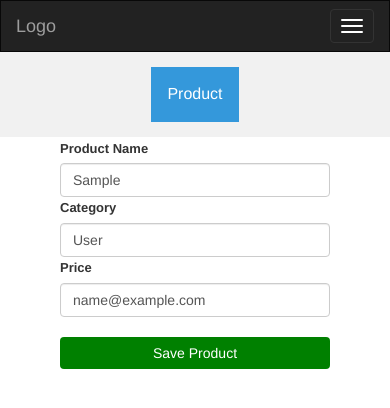
After one commit to darsana-sandeep/XpayProject, a Django app: page /profile_view in a window 390 px wide. The commit adds this page. Shown: the top 408 px of the page. Run offline with Django 3.2, Linux system fonts and the light colour scheme; the visitor is signed in with stand-in values (Sample User, id 1); data comes from the database, SQL or seed files in the repository; some libraries are stand-ins or nearby versions.

Commit message:
Profile view added

```diff
--- a/xpay/templates/dashboard.html
+++ b/xpay/templates/dashboard.html
@@ -1,3 +1,4 @@
+
 <!DOCTYPE html>
 <html lang="en">
 <head>
@@ -191,6 +192,7 @@
         <div id="myDropdown" class="dropdown-content">
           <a href="add_product">Add Product</a>
           <a href="list">Product List</a>
+          <a href="profile_view"> view profile</a>
 
         </div>
       </div>
--- /dev/null
+++ b/xpay/templates/view_profile.html
@@ -0,0 +1,50 @@
+
+
+{% extends 'dashboard.html' %}
+{% block body %}
+
+<div class="col-sm-10 text-left">
+      <section class="ftco-section">
+		<div class="container">
+
+        <div class="container rounded bg-white mt-5 mb-5">
+            <div class="row">
+                <div class="col-md-2 border-right">
+                </div>
+                <div class="col-md-6 border-right">
+                    <form method="post" action="profile_view">
+                            {% csrf_token %}
+
+                            <div class="p-3 py-5">
+
+
+                       <div class="row mt-2">
+                            <div class="col-md-6"><label class="labels">Product Name</label><input type="text" class="form-control" placeholder="Product Name" name="Product" value="{{member.first_name}}"></div>
+                            <div class="col-md-6"><label class="labels">Category</label><input type="text" class="form-control" placeholder="Category" name="Category" value="{{member.last_name}}"></div>
+                        </div>
+                        <div class="row mt-3">
+                            <div class="col-md-12"><label class="labels">Price</label><input type="text" class="form-control" placeholder="Price" name="Price" value="{{member.email}}"></div>
+
+                        </div>
+
+                        <br>
+
+                        <div class="mt-5 text-center"><button class="btn btn-primary profile-button" type="submit">Save Product</button></div>
+                     </form>
+                </div>
+            </div>
+            </div>
+        </div>
+     </div>
+      </section>
+           </div>
+            </div>
+                </div>
+
+            </div
+
+
+
+
+
+{% endblock %}
--- a/xpay/urls.py
+++ b/xpay/urls.py
@@ -11,5 +11,6 @@
     path('list',views.list_product),
     path('delete/<int:id>',views.delete_product),
     path('edit/<int:id>', views.product_edit),
-    path('edit/update/<int:id>', views.product_update)
+    path('edit/update/<int:id>', views.product_update),
+    path('profile_view',views.view_profile)
 ]
--- a/xpay/views.py
+++ b/xpay/views.py
@@ -6,6 +6,8 @@
 
 
 # Create your views here.
+
+
 from xpay.form import RegisterForm, ProductForm
 from xpay.models import Merchant, Product
 
@@ -86,3 +88,9 @@
     member.description = request.POST['product_description']
     member.save()
     return redirect(list_product)
+
+
+def view_profile(request):
+    current_user= request.user
+    member = User.objects.get(id=current_user.id)
+    return render(request,'view_profile.html',{'member':member})
```
Also changed, not shown: xpay/templates/edit_profile.html (added, +50 -0 lines).
